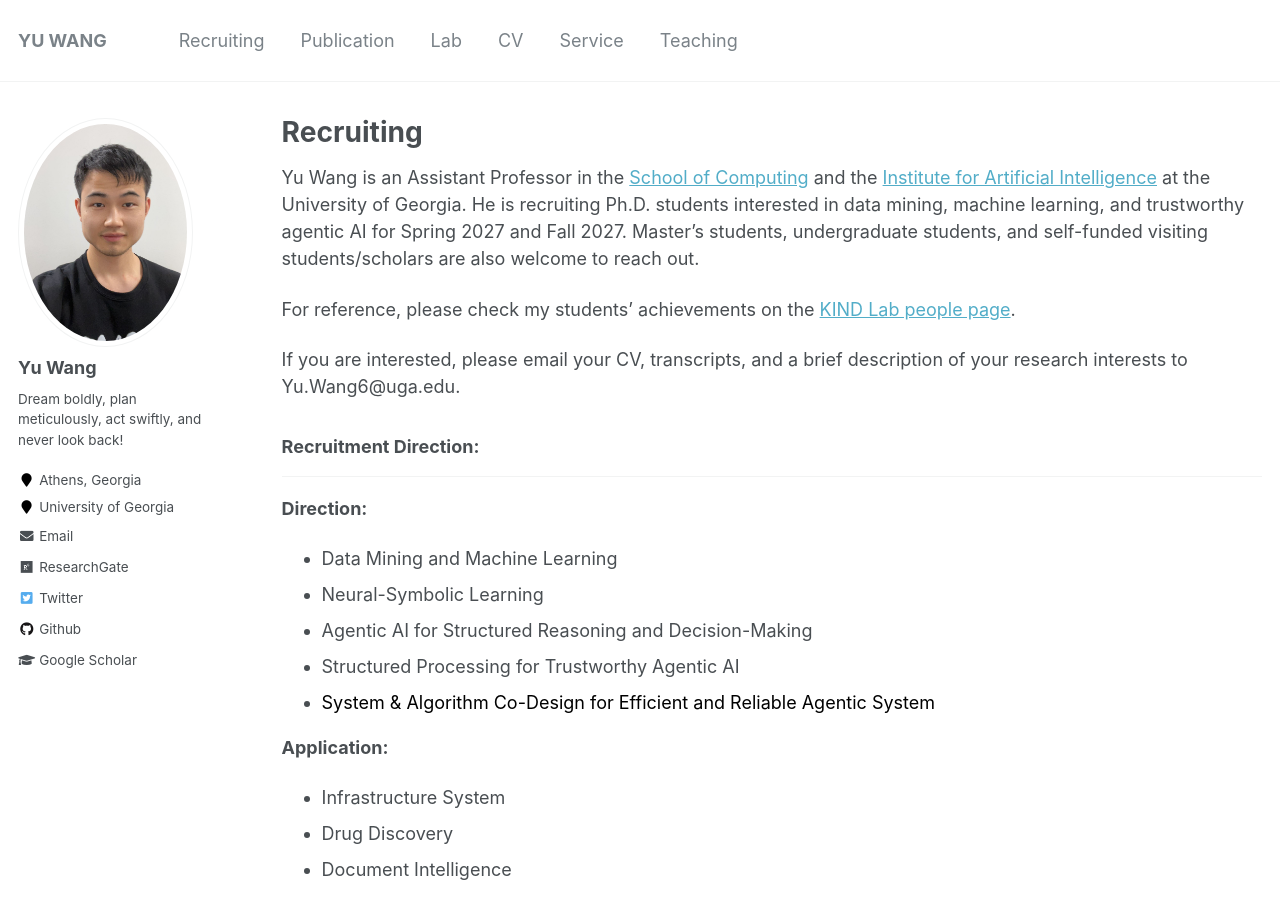
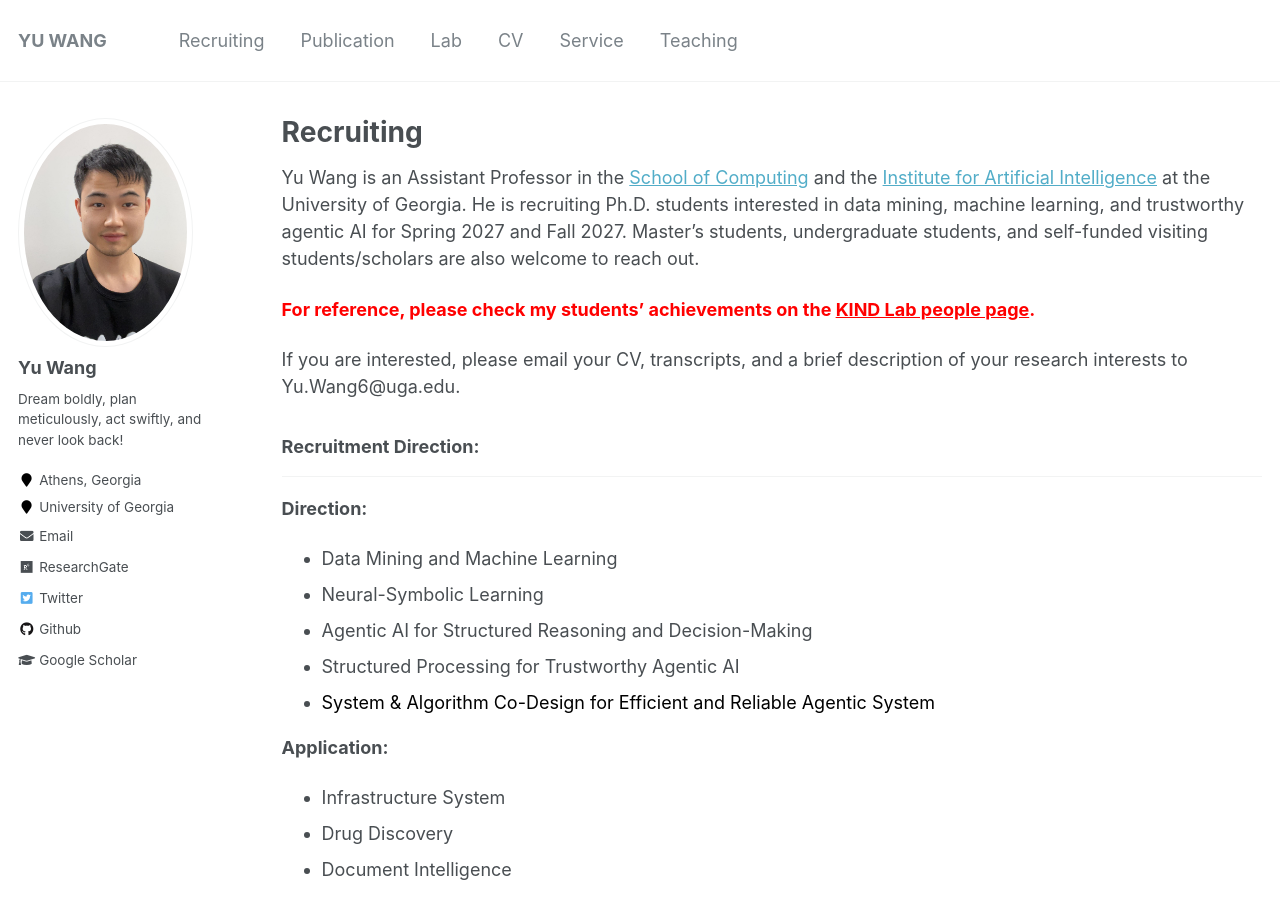
Before and after one commit to yuwang0103/yuwang0103.github.io, a Jekyll site: the page built from _pages/Recruiting.md, in a window 1280 px wide and 900 px high. Built offline with Jekyll 4.4.1, drawn with Linux system fonts in a browser that asks for light colours.

Commit message:
Highlight recruiting lab people link

```diff
--- a/_pages/Recruiting.md
+++ b/_pages/Recruiting.md
@@ -6,7 +6,7 @@ author_profile: true
 ---
 Yu Wang is an Assistant Professor in the [School of Computing](https://computing.uga.edu/) and the [Institute for Artificial Intelligence](https://www.ai.uga.edu/) at the University of Georgia. He is recruiting Ph.D. students interested in data mining, machine learning, and trustworthy agentic AI for Spring 2027 and Fall 2027. Master's students, undergraduate students, and self-funded visiting students/scholars are also welcome to reach out.
 
-For reference, please check my students' achievements on the [KIND Lab people page](https://kindlab-fly.github.io/people/).
+<span style="color:red"><b>For reference, please check my students' achievements on the <a href="https://kindlab-fly.github.io/people/" style="color:red">KIND Lab people page</a>.</b></span>
 
 If you are interested, please email your CV, transcripts, and a brief description of your research interests to Yu.Wang6@uga.edu.
 
```
